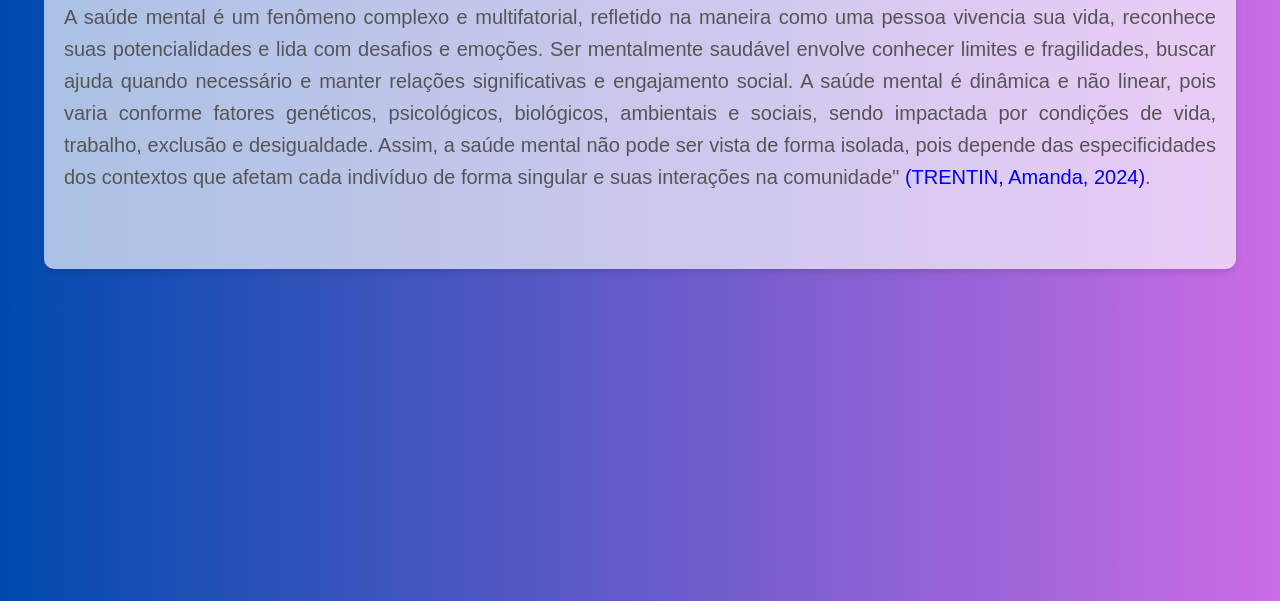
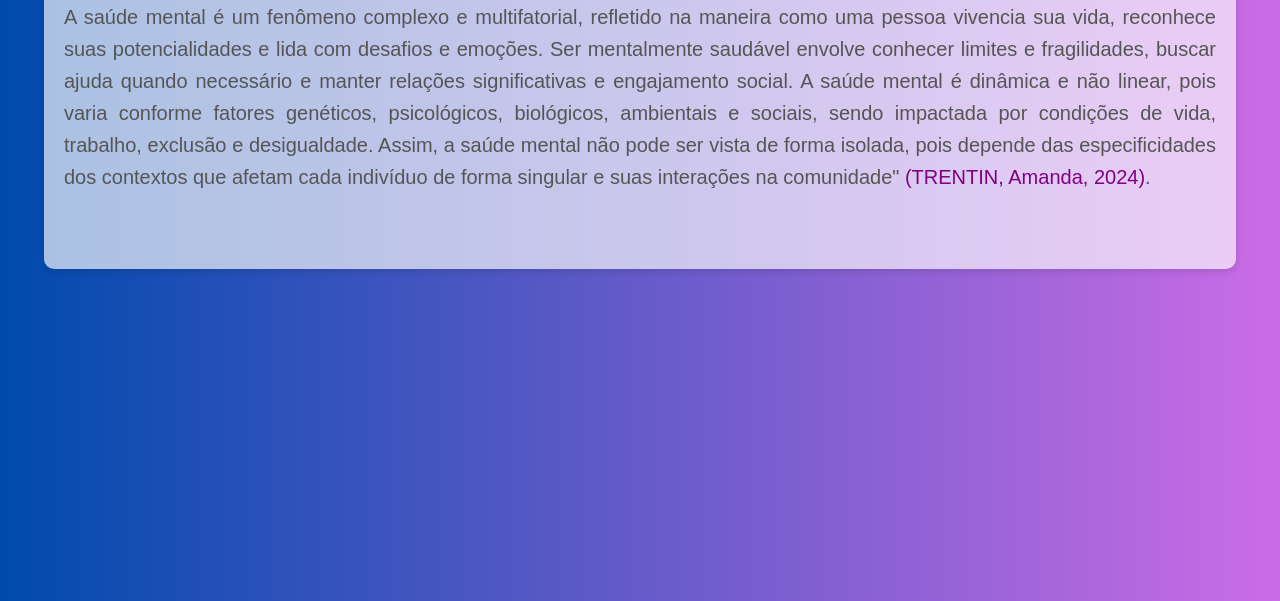
Before and after one commit to anna-lopes/pfc-site, a website: page index.html in a window 1280 px wide. Shown: the part 199-800 px from the top of the page. Drawn offline with Linux system fonts and the light colour scheme.

Commit message:
Update index.html

```diff
--- a/index.html
+++ b/index.html
@@ -78,7 +78,7 @@
         <div class="spaco-content">
             <h1 style="text-align: center;">Saúde Mental: O que é?</h1>
             <p class="espaco">A saúde mental é um fenômeno complexo e multifatorial, refletido na maneira como uma pessoa vivencia sua vida, reconhece suas potencialidades e lida com desafios e emoções. Ser mentalmente saudável envolve conhecer limites e fragilidades, buscar ajuda quando necessário e manter relações significativas e engajamento social. A saúde mental é dinâmica e não linear, pois varia conforme fatores genéticos, psicológicos, biológicos, ambientais e sociais, sendo impactada por condições de vida, trabalho, exclusão e desigualdade. Assim, a saúde mental não pode ser vista de forma isolada, pois depende das especificidades dos contextos que afetam cada indivíduo de forma singular e suas interações na comunidade"
-                <a href="#" id="ref-link" onclick="toggleReference()"> (TRENTIN, Amanda, 2024)</a>.
+                <a href="#" id="ref-link" style="color: purple" onclick="toggleReference()"> (TRENTIN, Amanda, 2024)</a>.
             </p>
         <br> <br>
          <div id="reference-text" class="hidden">
```
